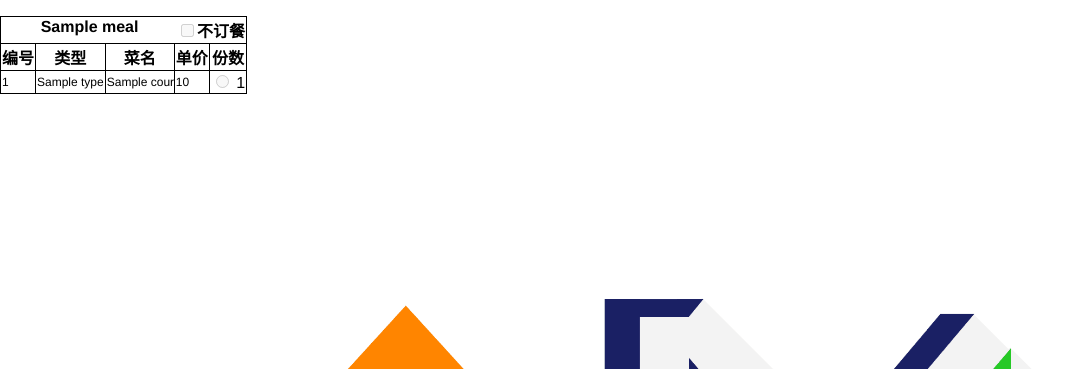
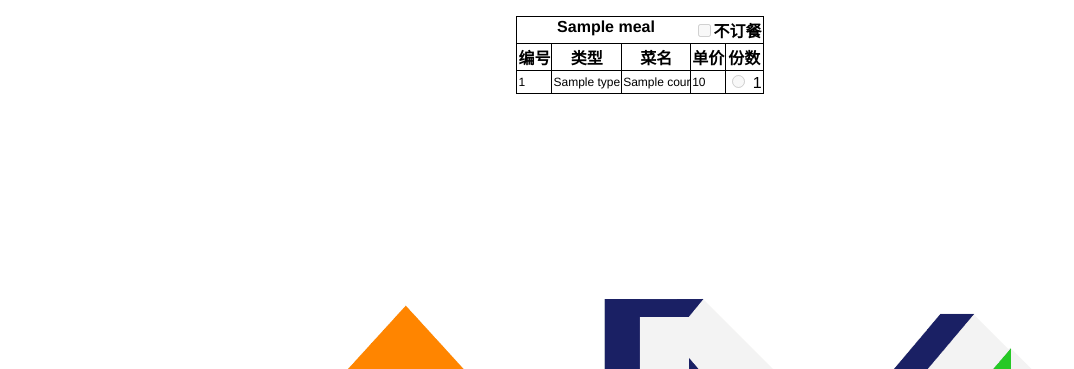
Before and after one commit to szes-maker/canteen-ses, a Django app: template canteen/templates/canteen/menu.html in a window 1280 px wide. Shown: the part 51-420 px from the top of the page, without its empty margins (0-1074 px from the left). Run offline with Django 3.2, Linux system fonts and the light colour scheme; the template is opened without the code that fills it: most values are stand-ins (such as "Sample title", 1, 10 or a date in 2020).

Commit message:
centralize menu content

```diff
--- a/canteen/static/canteen/style.css
+++ b/canteen/static/canteen/style.css
@@ -73,6 +73,11 @@ a.date {
     text-decoration: none;
 }
 
+.menu-container {
+    display: flex;
+    justify-content: center;
+}
+
 table.menu {
     border-collapse: collapse;
     margin-bottom: 0.5em;
--- a/canteen/templates/canteen/menu.html
+++ b/canteen/templates/canteen/menu.html
@@ -6,6 +6,7 @@
     {{ id }}，{{ name }} <a href="{% url 'logout' %}">退出</a>
 {% endblock %}
 {% block content %}
+<div class="menu-container">
     <form method="post" action="{% url 'submit' year month day %}">
         {% csrf_token %}
         {% for meal in menu %}
@@ -54,4 +55,5 @@
             <input class="menu" type="submit" value="提交">
         {% endif %}
     </form>
+</div>
 {% endblock %}
```
